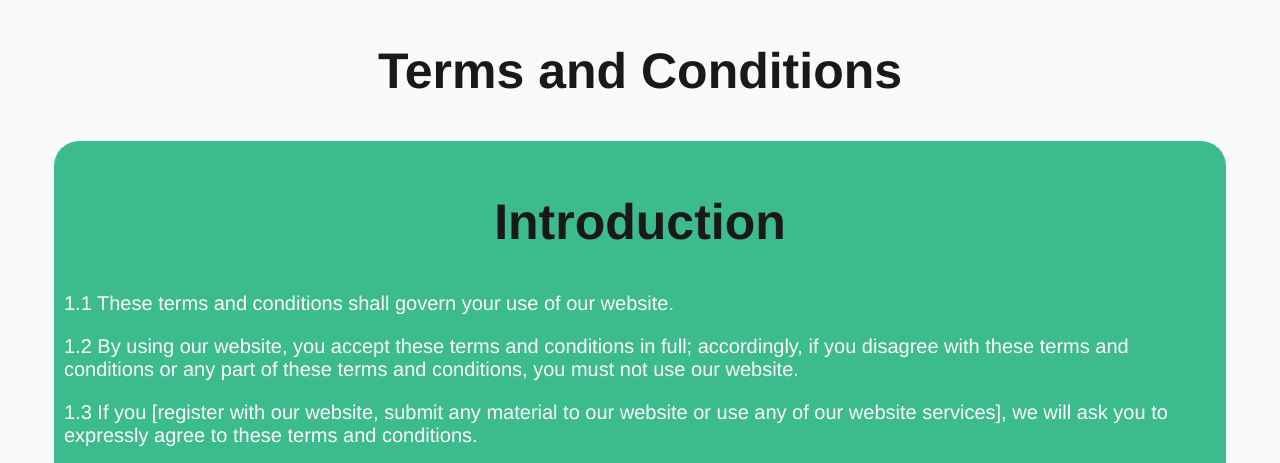
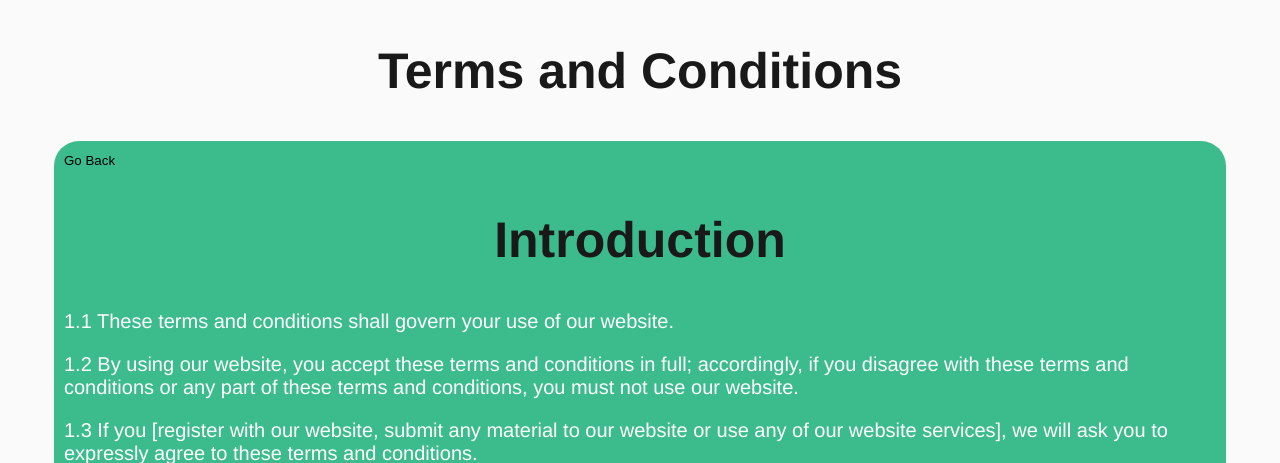
Before and after one commit to RumanSWE/Fitness-Activity-Tracker--Web-, a PHP site: page /settingPages/tAndC.html in a window 1280 px wide. Shown: the top 463 px of the page. Run offline with PHP 8.4, Linux system fonts and the light colour scheme.

Commit message:
added back buttons

```diff
--- a/connect.php
+++ b/connect.php
@@ -1,6 +1,6 @@
 <?php
 
-$connection = mysqli_connect('database-1.cy53qqkottd0.us-east-1.rds.amazonaws.com:3306', 'admin', 'halo47reach','test');
+$connection = mysqli_connect('127.0.0.1', 'root', '','test');
 if (!$connection) {
     die("Database Connection Failed" . mysqli_error($connection));
 }
--- a/settingPages/tAndC.html
+++ b/settingPages/tAndC.html
@@ -5,12 +5,16 @@
         <title>Terms and Conditions</title>
         <link rel="stylesheet" href="../mystyle.css">
 
+
     </head>
 
     <body>
 
         <h2>Terms and Conditions</h2>
+
         <div id="tacBox">
+		<button class="" onclick="history.back()">Go Back</button>
+
 
 <h2>Introduction</h2>
 <p>1.1	These terms and conditions shall govern your use of our website.</p>
@@ -176,6 +180,7 @@
 <p>21.3	Our principal place of business is at [address].</p>
 
   </div>
+  <button class="btn btn-lg btn-primary btn-block" onclick="history.back()">Go Back</button>
 
     </body>
 </html>
--- a/settings2.php
+++ b/settings2.php
@@ -199,7 +199,10 @@ if(!(isset($_SESSION['username'])))
     </form>
     <form class="form-signin" method="POST">
         <input class="btn btn-lg btn-primary btn-block" type="submit" value="Delete Account" name="delAccount" >
+
+
     </form>
+	<button class="btn btn-lg btn-primary btn-block" onclick="history.back()">Go Back</button>
 
 
 
```
